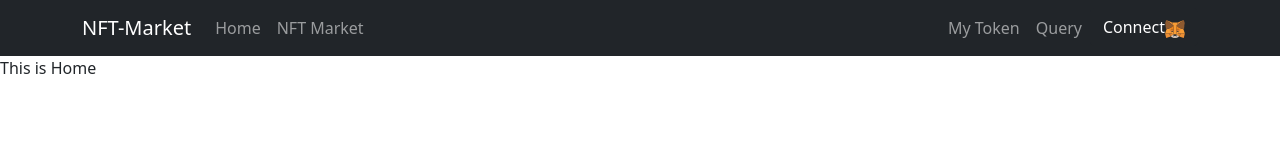
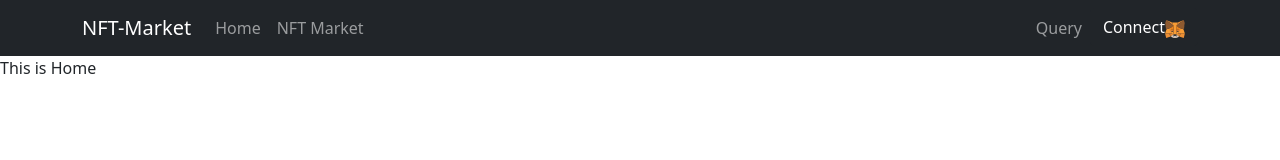
Before and after one commit to Betweak-Public-Lecture/jeonnam-nft-market-react, a React (Create React App) app: page / in a window 1280 px wide. Shown: the top 160 px of the page. Built offline with nearby package versions, Linux system fonts and the light colour scheme.

Commit message:
Modify Navbar.js

```diff
--- a/src/App.js
+++ b/src/App.js
@@ -21,6 +21,7 @@ function App() {
           const accounts = await window.ethereum.enable();
           setEthAccount(accounts[0] || "");
         }}
+        ethAccount={ethAccount}
       />
       {ethAccount}
       <Switch>
--- a/src/components/Navbar.js
+++ b/src/components/Navbar.js
@@ -31,18 +31,21 @@ export default function Navbar(props) {
           </Nav>
           <Nav>
             <Nav.Item>
-              <Link to="/my-token" className="nav-link">
-                My Token
-              </Link>
-            </Nav.Item>
-            <Nav.Item>
               <Link to="/query" className="nav-link">
                 Query
               </Link>
             </Nav.Item>
-            <Nav.Item>
-              <ConnectMetamask connectToMetamask={props.connectToMetamask} />
-            </Nav.Item>
+            {props.ethAccount ? (
+              <Nav.Item>
+                <Link to="/my-token" className="nav-link">
+                  My Token
+                </Link>
+              </Nav.Item>
+            ) : (
+              <Nav.Item>
+                <ConnectMetamask connectToMetamask={props.connectToMetamask} />
+              </Nav.Item>
+            )}
           </Nav>
         </BSNavbar.Collapse>
       </Container>
```
